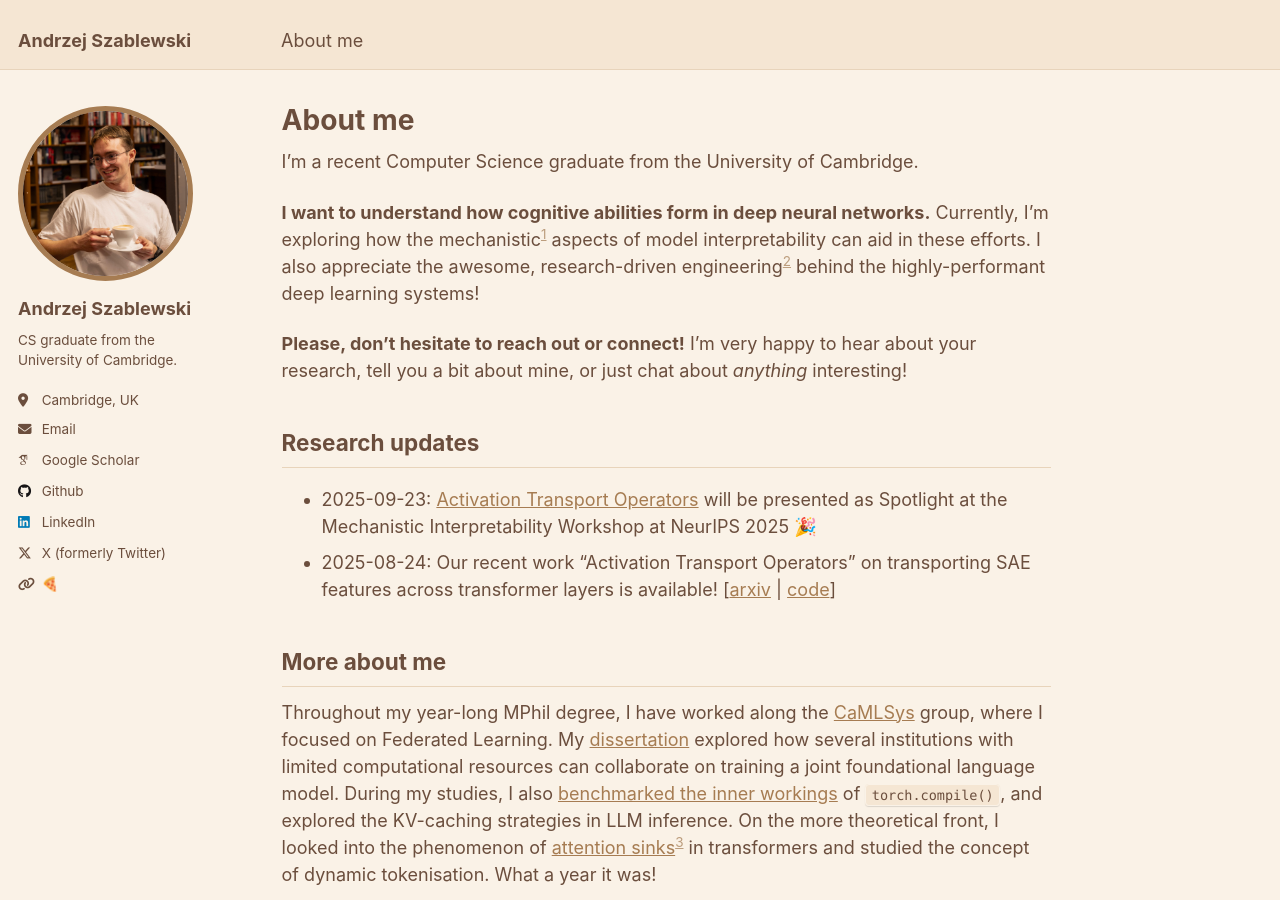
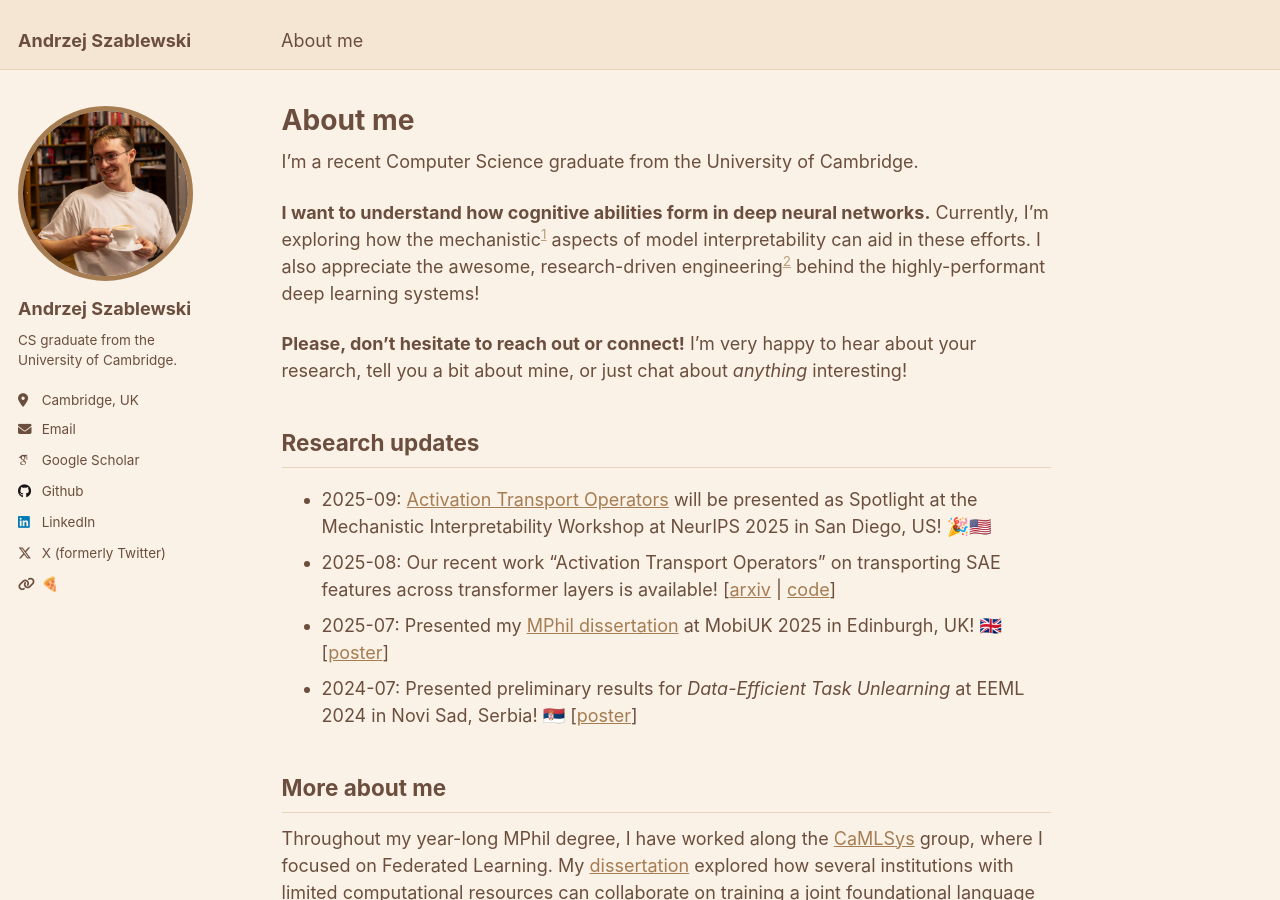
Before and after one commit to andrzejszablewski/andrzejszablewski.github.io, a Jekyll site: the page built from _pages/about.md, in a window 1280 px wide and 900 px high. Built offline with Jekyll 4.4.1, drawn with Linux system fonts in a browser that asks for light colours; some web fonts are replaced.

Commit message:
Updated research updates.
Signed-off-by: TheRootOf3 <aceszablewski@gmail.com>

```diff
--- a/_pages/about.md
+++ b/_pages/about.md
@@ -15,9 +15,10 @@ I'm a recent Computer Science graduate from the University of Cambridge.
 
 ## Research updates
 
-- 2025-09-23: [Activation Transport Operators](https://arxiv.org/abs/2508.17540) will be presented as Spotlight at the Mechanistic Interpretability Workshop at NeurIPS 2025 🎉
-- 2025-08-24: Our recent work "Activation Transport Operators" on transporting SAE features across transformer layers is available! \[[arxiv](https://arxiv.org/abs/2508.17540) \| [code](https://github.com/marek357/activation-transport-operators)\]
-
+- 2025-09: [Activation Transport Operators](https://arxiv.org/abs/2508.17540) will be presented as Spotlight at the Mechanistic Interpretability Workshop at NeurIPS 2025 in San Diego, US! 🎉🇺🇸
+- 2025-08: Our recent work "Activation Transport Operators" on transporting SAE features across transformer layers is available! \[[arxiv](https://arxiv.org/abs/2508.17540) \| [code](https://github.com/marek357/activation-transport-operators)\]
+- 2025-07: Presented my [MPhil dissertation](/files/mphil_dissertation.pdf) at MobiUK 2025 in Edinburgh, UK! 🇬🇧 \[[poster](/files/poster_mobiuk25.pdf)\]
+- 2024-07: Presented preliminary results for *Data-Efficient Task Unlearning* at EEML 2024 in Novi Sad, Serbia! 🇷🇸 \[[poster](/files/poster_eeml24.pdf)\]
 
 
 ## More about me
```
